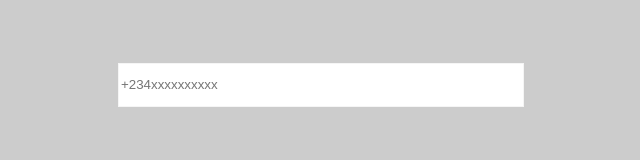
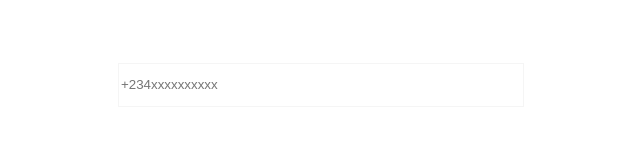
Before and after one commit to adenijiayocharles/Nigeria-Phone-Number-Validator, a plain HTML site: page index.html in a window 1280 px wide. Shown: the whole page, without its empty margins (322-962 px from the left). Drawn offline with Linux system fonts and the light colour scheme.

Commit message:
removed background color

```diff
--- a/style/layout.css
+++ b/style/layout.css
@@ -1,7 +1,6 @@
 body{
 	margin: 0;
 	padding: 0;
-	background: #CCC;
 	font-family: "Segoe UI";
 }
 
```
